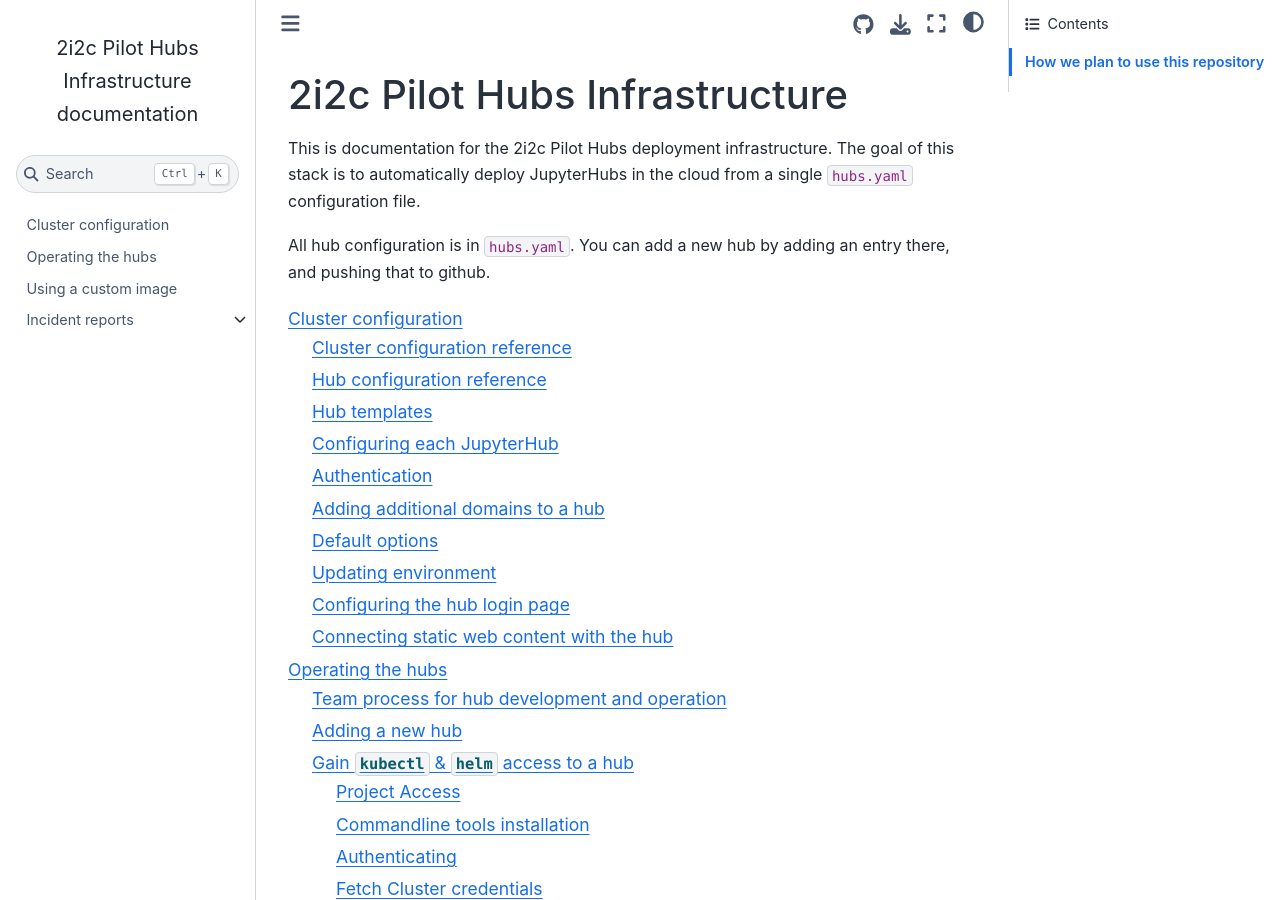
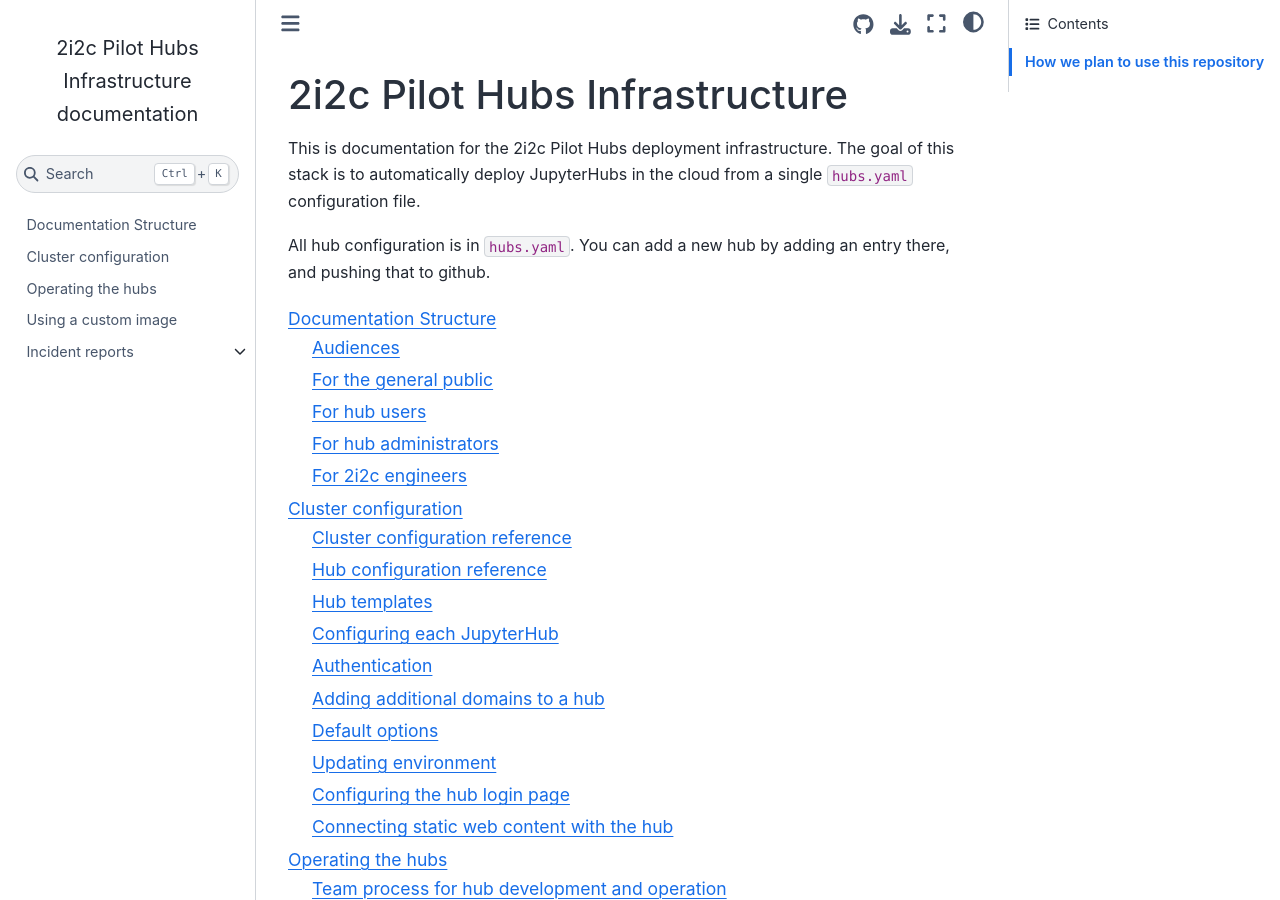
Before and after one commit to 2i2c-org/infrastructure, a Sphinx documentation site: the page built from docs/index.md, in a window 1280 px wide and 900 px high. Built offline with Sphinx 7.4.7 and the Sphinx Book theme 1.1.4, drawn with Linux system fonts in a browser that asks for light colours; some of the changed lines change nothing that is shown; some of the changed text lies outside the part shown.

Commit message:
Document aspirational documentation structure
Inspired by https://tljh.jupyter.org/en/latest/contributing/docs.html#how-the-documentation-is-organized

````diff
--- a/docs/index.md
+++ b/docs/index.md
@@ -6,6 +6,7 @@
 an entry there, and pushing that to github.
 
 ```{toctree}
+structure
 configure
 operate
 custom-image
--- /dev/null
+++ b/docs/structure.md
@@ -0,0 +1,73 @@
+# Documentation Structure
+
+We primarily offer documentation, peace of mind and expertise to
+our users - and code/configuration is simply an implementation
+detail. Well structured documentation aimed at different audiences is
+essential to 2i2c's long term health. This document lists the audiencs
+we serve, what kinda docs they might expect, and where we provide them.
+
+## Audiences
+
+For each feature we add or change we make, we should create & update
+documentation for all of these audiences, as applicable. There are
+
+## For the general public
+
+People visit our website to learn about us, and investigate if we could
+be of use to them. Communicating what value we can add to them is
+extremely important, so any feature we write should be integrated into
+[our website](https://2i2c.org/infrastructure/). The focus should
+be on the value we can add to potential users, and should link to
+other kinda documentation for more detail if needed.
+
+## For hub users
+
+Ultimately, our hubs are built to serve researchers, students and instructors. These are our *end users*, and they need to be able to
+get their work done. The infrastructure we provide is primarily
+opinionated bundles of upstream software, so we don't *need* to rewrite
+documentation for all the software they might use. So we should provide
+at least the following kinds of documentation:
+
+1. **Tutorials** for common workflows on our infrastructure, since this is heavily driven by the opinionated choices we have made while building it.
+3. **How-to guides** to help users accomplish a specific well defined task, especially if it is something they know how to do in a different system.
+2. **Component reference** to inform users where to find documentation for the component they might be having issues with. Most users are unfamiliar with the intricate details of what component does what, so might not be able to find the appropriate place to look at.j
+
+## For hub administrators
+
+Hub administrators are the interface between the 2i2c engineers running
+the hub and the actual users of the hub. They are usually a part of the
+community using the hub, and are interested in the *configuration* of
+the hub infrastructure as well. They shoudl be aware of possible
+configuration options they can choose to serve their community best, and
+be empowered to make those choices without interaction with 2i2c
+engineers wherever possible.
+
+They help make decisions about the configuration of the hub that benefits
+its users most, and hence we should provide at least the following kinds
+of documentaiton.
+
+1. **Configuration guides** to help them pick the configuration that
+   will be best fit for each of our major features - such as
+   authentication, kind of user interface, etc.
+2. **Self-serve guides** to allow them to do as many *safe*
+   configuration changes as quickly as possible without having to
+   involving 2i2c engineers. This will also help surface issues that are
+   in need of more automation on 2i2c's side.
+
+This documentation should exist in the [2i2c-org/pilot-hubs](https://github.com/2i2c-org/pilot-hubs)
+
+## For 2i2c engineers
+
+These are folks tasked with building, maintaining, debugging and fixing
+2i2c infrastructure. Documentation targetting them should be in this
+repository (2i2c-org/pilot-hubs), regardless of the kind of hub it
+relates to. Since we run our hubs openly, with best practices that can
+ba adopted by anyone, we should try write
+possible.
+
+Here are some contexts where they would need documentation.
+
+1. **Tutorials**, to help orient folks who might be working on areas
+   they aren't already familiar with.
+2. **How-to guides** for performing common tasks that have not been automated yet.
+3.
````
